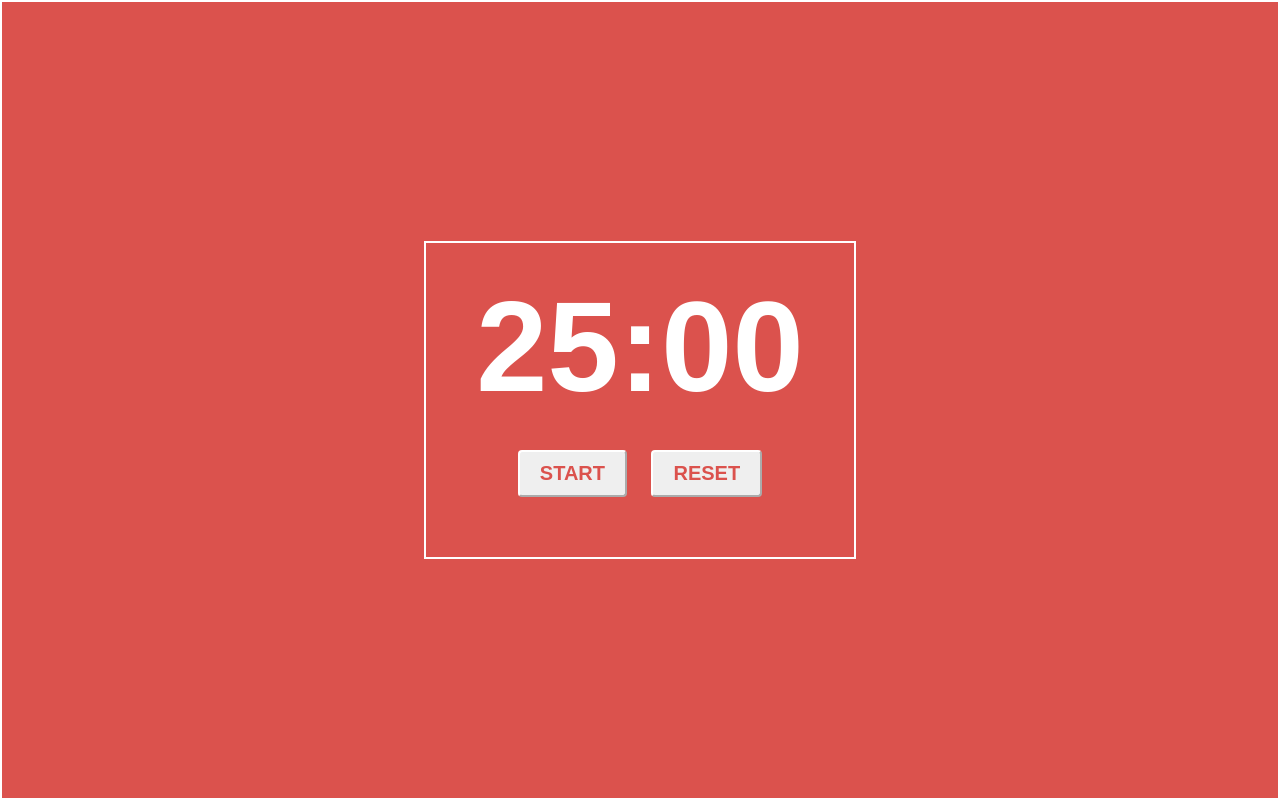
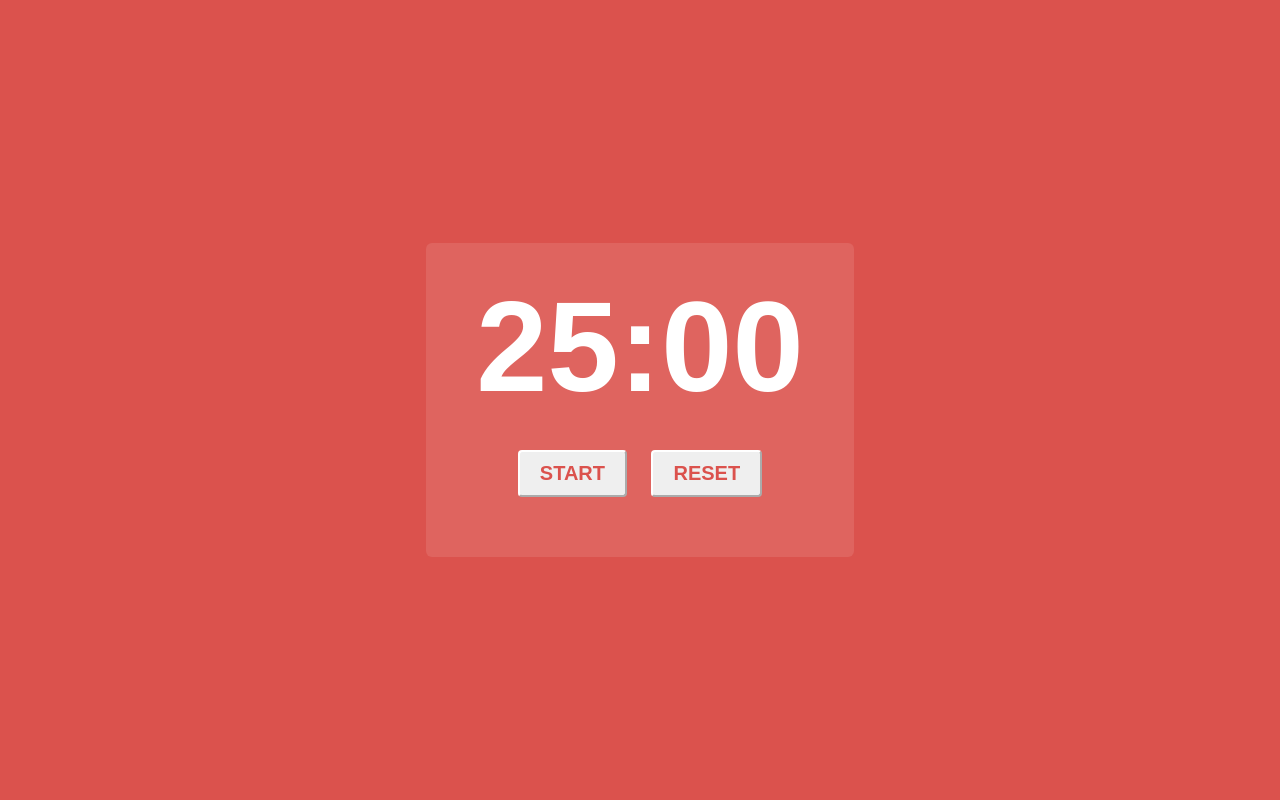
Before and after one commit to yamanidev/Pomodoro, a plain HTML site: page index.html in a window 1280 px wide. Drawn offline with Linux system fonts and the light colour scheme.

Commit message:
Changed background of container

```diff
--- a/style.css
+++ b/style.css
@@ -10,7 +10,6 @@ body{
     color: white;
     font-family: sans-serif;
     font-size: 16px;
-    border: 2px solid white;
     display: flex;
     align-items: center;
     justify-content: center;
@@ -31,9 +30,11 @@ body{
 }
 
 .container{
-    border: 2px solid white;
+    border-radius: 6px;
     padding: 30px 50px;
+    background-color: rgba(255, 255, 255, 0.1);
 }
+
 
 /* .btn:focus{
     outline: none;
```
